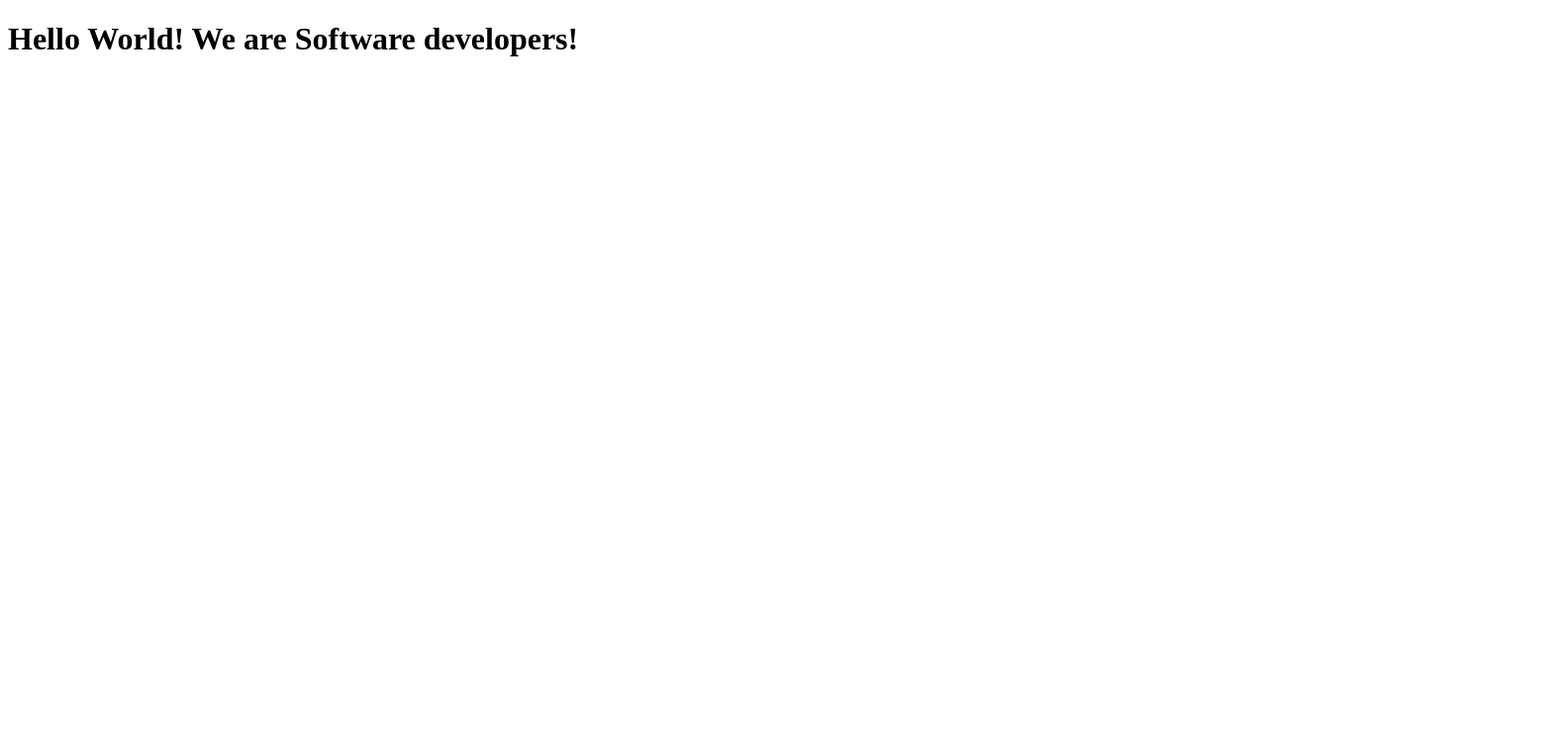
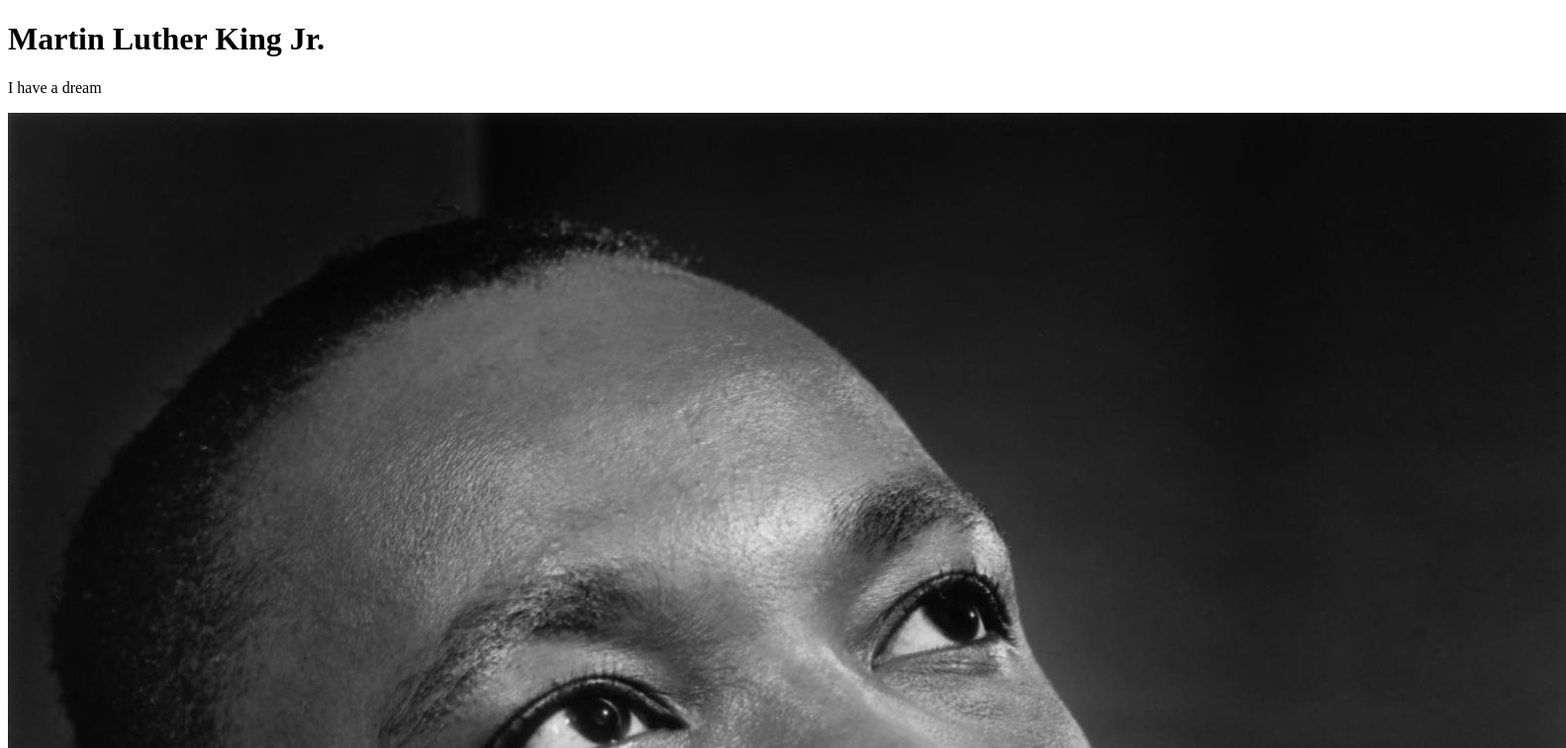
Before and after one commit to waiyankyaw961999/fcc-test-suite, a plain HTML site: page index.html in a window 1280 px wide. Shown: the top 756 px of the page at 99% size, 1582 px wide, since content can reach past the window. Drawn offline with Linux system fonts and the light colour scheme.

Commit message:
Made additions to HTML file. Added img

```diff
--- a/index.html
+++ b/index.html
@@ -2,15 +2,22 @@
 <html lang="en">
   <head>
     <meta charset="UTF-8" />
-    <title>Fork Me! FCC: Test Suite Template</title>
+    <title>Tribute Page</title>
     <link rel="stylesheet" href="css/style.css" />
   </head>
 
   <body>
     <script src="https://cdn.freecodecamp.org/testable-projects-fcc/v1/bundle.js"></script>
+    <div id="main">
+      <div id= "title">
+  <h1> Martin Luther King Jr.</h1>
+  <p> I have a dream</p>
 
-    <h1>Hello World! We are Software developers!</h1>
+  <div id = "img-div">
+<img src="image/Martin Luther King JR.jpeg" alt="Marin Luther King Jr.">
+    <script src="js/index.js"></script>
+    <div id="img-caption"> King in 1964</div>
 
-    <script src="js/index.js"></script>
+    <div id="tribute-info"></div>
   </body>
 </html>
```
Also changed, not shown: image/Martin Luther King JR.jpeg (added).
